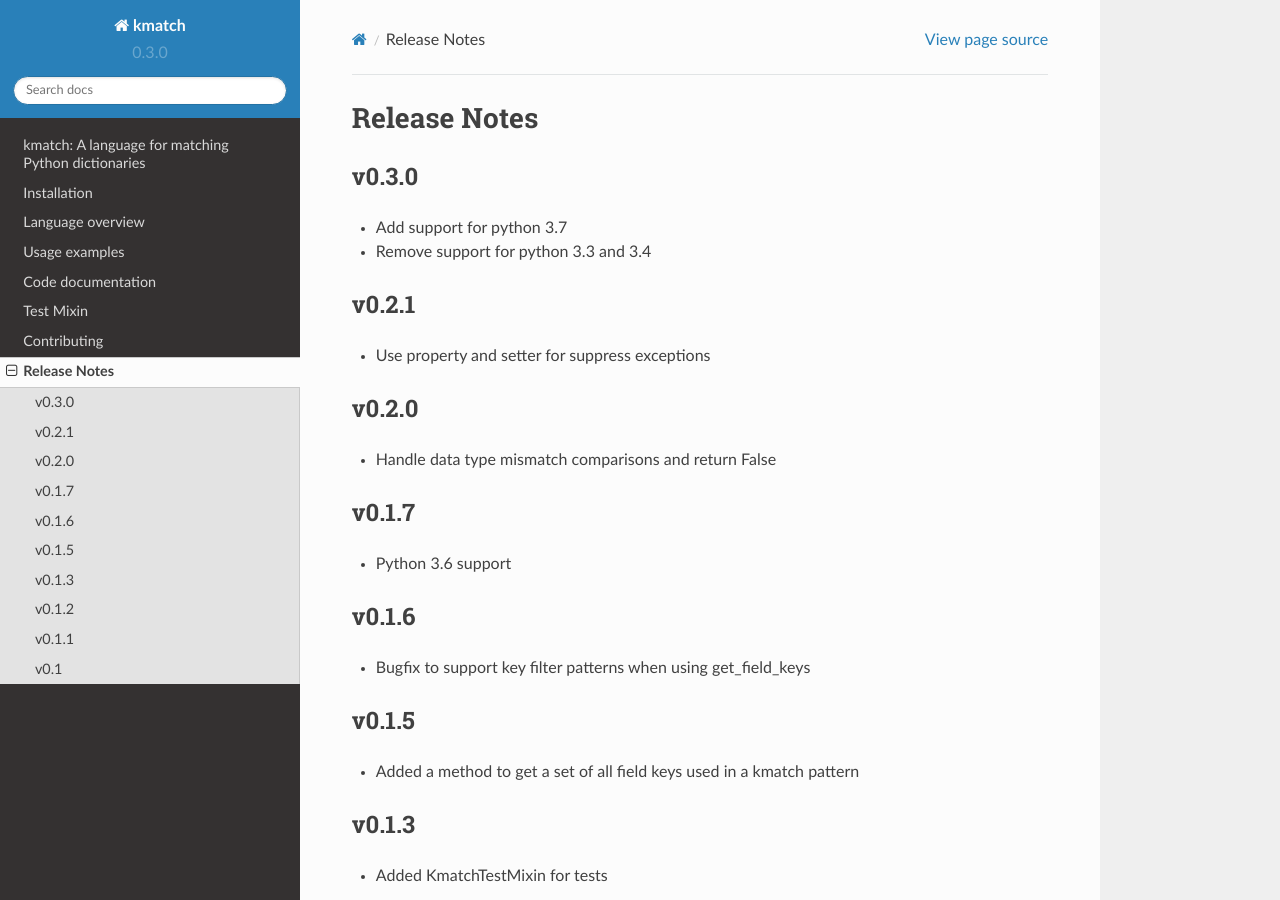
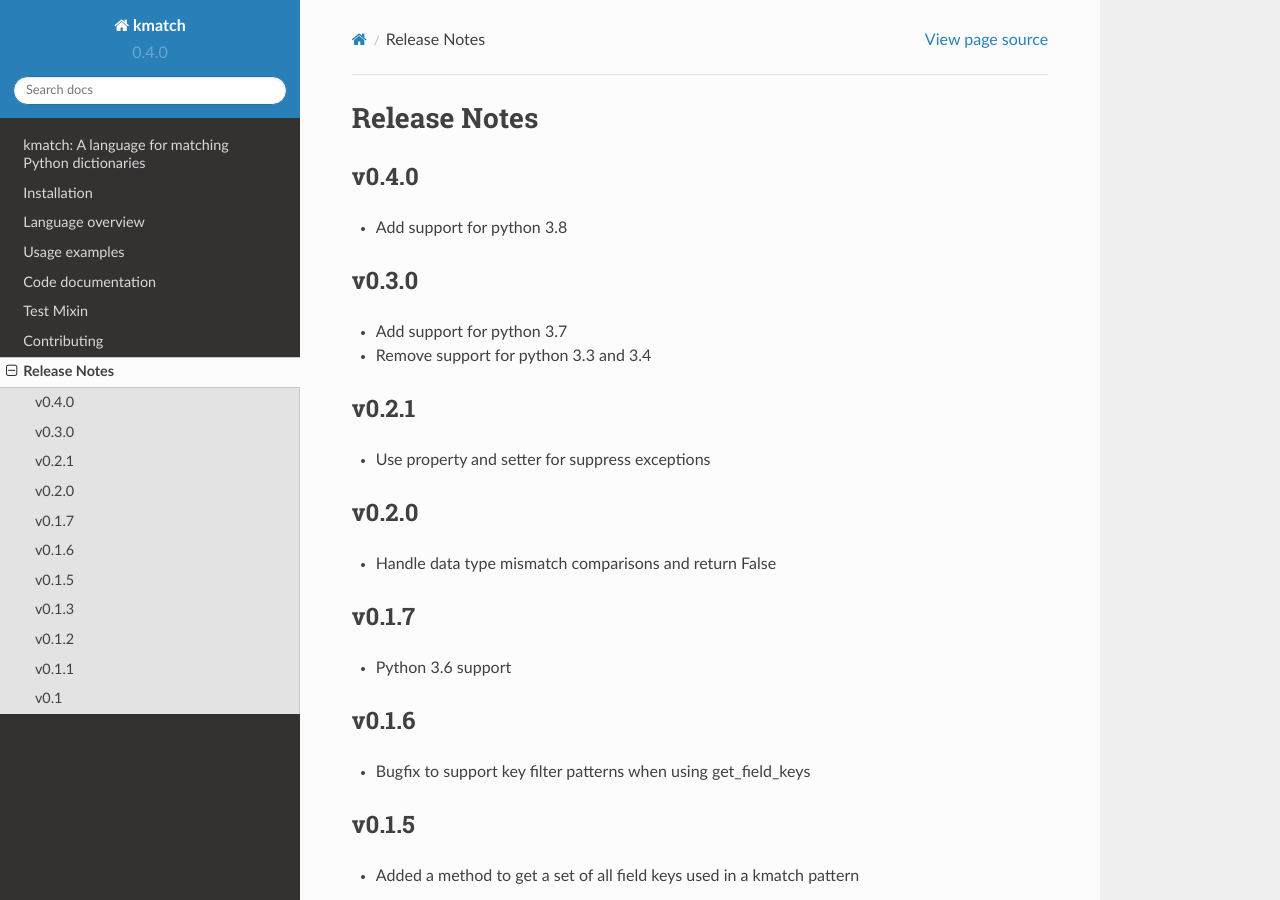
Before and after one commit to ambitioninc/kmatch, a Sphinx documentation site: the page built from docs/release_notes.rst, in a window 1280 px wide and 900 px high. Built offline with Sphinx 7.4.7 and the Read the Docs theme 2.0.0, drawn with Linux system fonts in a browser that asks for light colours.

Commit message:
python 3.8

```diff
--- a/docs/release_notes.rst
+++ b/docs/release_notes.rst
@@ -1,5 +1,9 @@
 Release Notes
 =============
+
+v0.4.0
+------
+* Add support for python 3.8
 
 v0.3.0
 ------
--- a/kmatch/version.py
+++ b/kmatch/version.py
@@ -1 +1 @@
-__version__ = '0.3.0'
+__version__ = '0.4.0'
--- a/setup.py
+++ b/setup.py
@@ -32,6 +32,7 @@
         'Programming Language :: Python :: 3.5',
         'Programming Language :: Python :: 3.6',
         'Programming Language :: Python :: 3.7',
+        'Programming Language :: Python :: 3.8',
         'Intended Audience :: Developers',
         'License :: OSI Approved :: MIT License',
         'Operating System :: OS Independent',
```
Also changed, not shown: .travis.yml.
